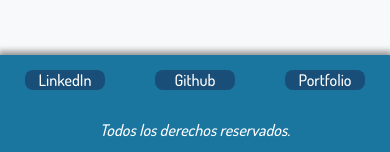
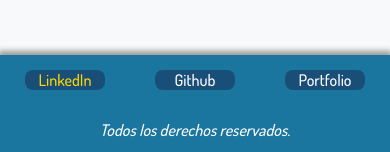
Before and after one commit to ElvisGT/Application_Redux, a React app: page / in a window 390 px wide. In both pictures the pointer is over the link "LinkedIn". Shown: the part 689-841 px from the top of the page. Built offline with nearby package versions, Linux system fonts and the light colour scheme.

```diff
--- a/src/static/css/styles.css
+++ b/src/static/css/styles.css
@@ -265,6 +265,11 @@
     text-align: center;
     border-radius: .8rem;
 }
+
+.Footer-vinculo:hover {
+    color: var(--link_hover);
+}
+
 .Footer-right{
     grid-row: 2;
     grid-column: 1/4;
```
